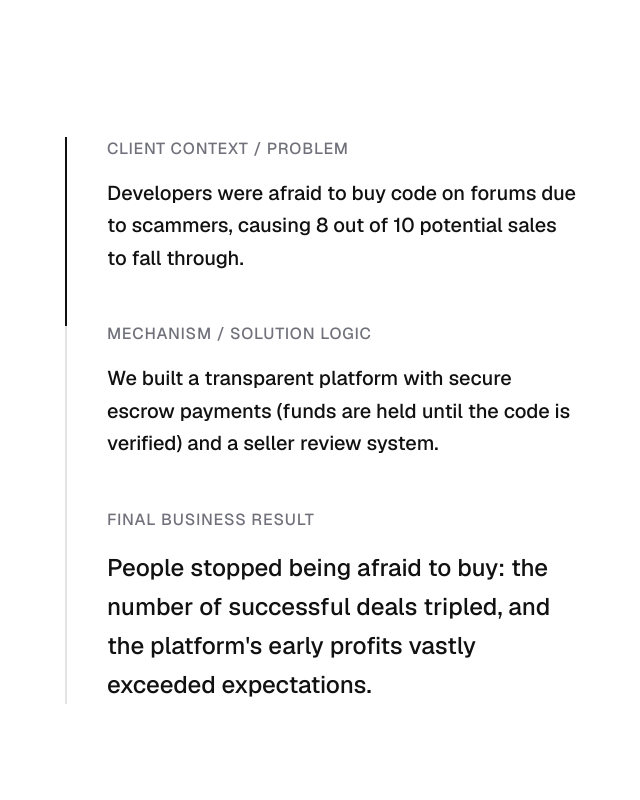
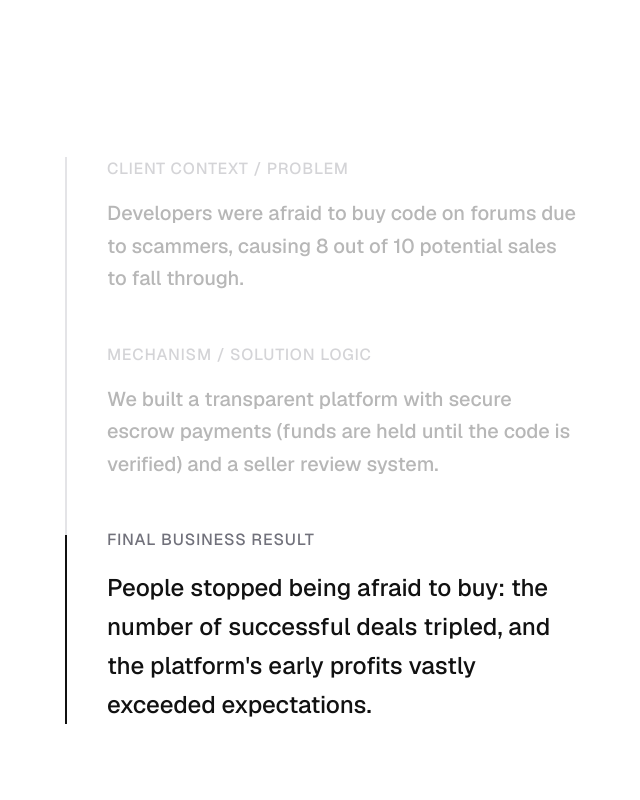
Before and after one commit to bkmz911/bkmz-portfolio, a Next.js app: page /en/project/code_venture in a window 1280 px wide. Shown: the part 1000-1800 px from the top of the page, without its empty margins (575-1215 px from the left). Built offline with nearby package versions, Linux system fonts and the light colour scheme.

Commit message:
feat: implement sticky scroll animation for marketing fields with mobile fallback

```diff
--- a/app/[locale]/project/[slug]/page.tsx
+++ b/app/[locale]/project/[slug]/page.tsx
@@ -2,14 +2,14 @@
 
 import { Link } from "@/i18n/routing";
 import Footer from "@/components/Footer";
-import { motion } from "motion/react";
+import { motion, useScroll, useTransform } from "motion/react";
 import { useParams, notFound } from "next/navigation";
 import Navbar from "@/components/Navbar";
 import { getProjectBySlug } from "@/data/projects";
 import ProjectImageCard from "@/components/ProjectImageCard";
 import ProjectPagination from "@/components/ProjectPagination";
 import { useTranslations } from "next-intl";
-import { useEffect, useState } from "react";
+import { useEffect, useState, useRef } from "react";
 
 export default function ProjectDetail() {
     const params = useParams();
@@ -17,6 +17,28 @@ export default function ProjectDetail() {
     const projectData = getProjectBySlug(slug);
 
     const t = useTranslations("ProjectDetail");
+
+    const containerRef = useRef<HTMLDivElement>(null);
+    const { scrollYProgress } = useScroll({
+        target: containerRef,
+        offset: ["start 40%", "end 60%"],
+    });
+
+    const [isDesktop, setIsDesktop] = useState(false);
+    useEffect(() => {
+        const check = () => setIsDesktop(window.innerWidth >= 768);
+        check();
+        window.addEventListener("resize", check);
+        return () => window.removeEventListener("resize", check);
+    }, []);
+
+    // Slider moves from 0% to 200% (covering the 3 items)
+    const sliderY = useTransform(scrollYProgress, [0, 1], ["0%", "200%"]);
+
+    // Opacities for the 3 items
+    const opacity1 = useTransform(scrollYProgress, [0, 0.25, 0.35], [1, 1, 0.3]);
+    const opacity2 = useTransform(scrollYProgress, [0.25, 0.35, 0.65, 0.75], [0.3, 1, 1, 0.3]);
+    const opacity3 = useTransform(scrollYProgress, [0.65, 0.75, 1], [0.3, 1, 1]);
 
     if (!projectData) {
         return notFound();
@@ -118,33 +140,40 @@ export default function ProjectDetail() {
                 <div className="w-full md:w-[60%] lg:w-[50%] ml-auto lg:pr-24">
 
                     {t(`${slug}.businessPain`) !== `ProjectDetail.${slug}.businessPain` && t(`${slug}.businessPain`) !== "" && (
-                        <div className="mb-20 md:mb-32 flex flex-col gap-10 md:gap-12 border-l-2 border-zinc-200 pl-6 md:pl-10 relative">
+                        <div ref={containerRef} className="md:h-[250vh] relative mb-20 md:mb-32">
+                            <div className="md:sticky md:top-32 md:h-[calc(100vh-12rem)] flex flex-col justify-center">
+                                <div className="flex flex-col gap-10 md:gap-12 border-l-2 border-zinc-200 pl-6 md:pl-10 relative">
                                     {/* Decorative accent */}
-                            <div className="absolute -left-[2px] top-0 w-[2px] h-1/3 bg-[#111]" />
+                                    <motion.div
+                                        style={isDesktop ? { y: sliderY } : {}}
+                                        className="absolute -left-[2px] top-0 w-[2px] h-1/3 bg-[#111]"
+                                    />
 
-                            <div>
+                                    <motion.div style={isDesktop ? { opacity: opacity1 } : {}}>
                                         <h3 className="text-sm md:text-base font-medium tracking-wider mb-3 md:mb-4 text-zinc-500 uppercase">
                                             {t("businessPain")}
                                         </h3>
                                         <p className="text-lg md:text-xl text-[#111] leading-relaxed font-medium">
                                             {t(`${slug}.businessPain`)}
                                         </p>
-                            </div>
-                            <div>
+                                    </motion.div>
+                                    <motion.div style={isDesktop ? { opacity: opacity2 } : {}}>
                                         <h3 className="text-sm md:text-base font-medium tracking-wider mb-3 md:mb-4 text-zinc-500 uppercase">
                                             {t("mechanism")}
                                         </h3>
                                         <p className="text-lg md:text-xl text-[#111] leading-relaxed font-medium">
                                             {t(`${slug}.mechanism`)}
                                         </p>
-                            </div>
-                            <div>
+                                    </motion.div>
+                                    <motion.div style={isDesktop ? { opacity: opacity3 } : {}}>
                                         <h3 className="text-sm md:text-base font-medium tracking-wider mb-3 md:mb-4 text-zinc-500 uppercase">
                                             {t("businessResult")}
                                         </h3>
                                         <p className="text-xl md:text-2xl text-[#111] leading-relaxed font-medium">
                                             {t(`${slug}.businessResult`)}
                                         </p>
+                                    </motion.div>
+                                </div>
                             </div>
                         </div>
                     )}
```
Lines whose indentation alone changed are shown as unchanged.
